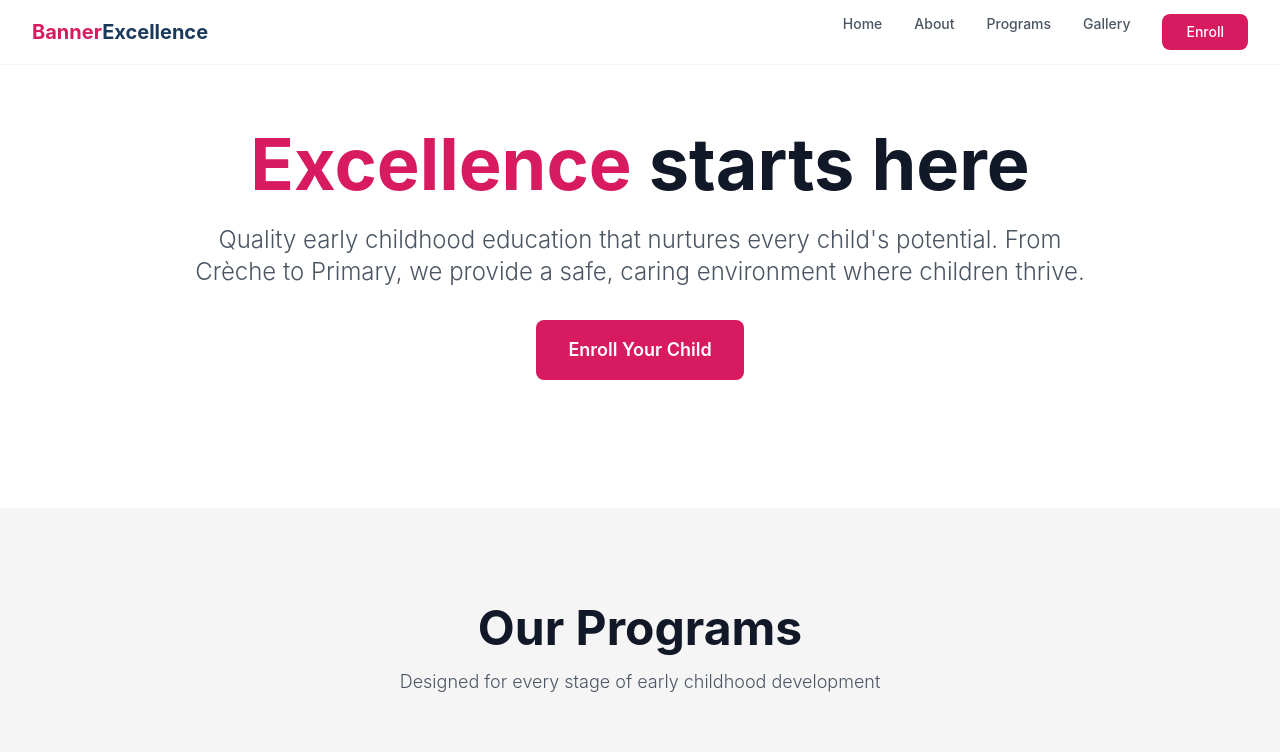
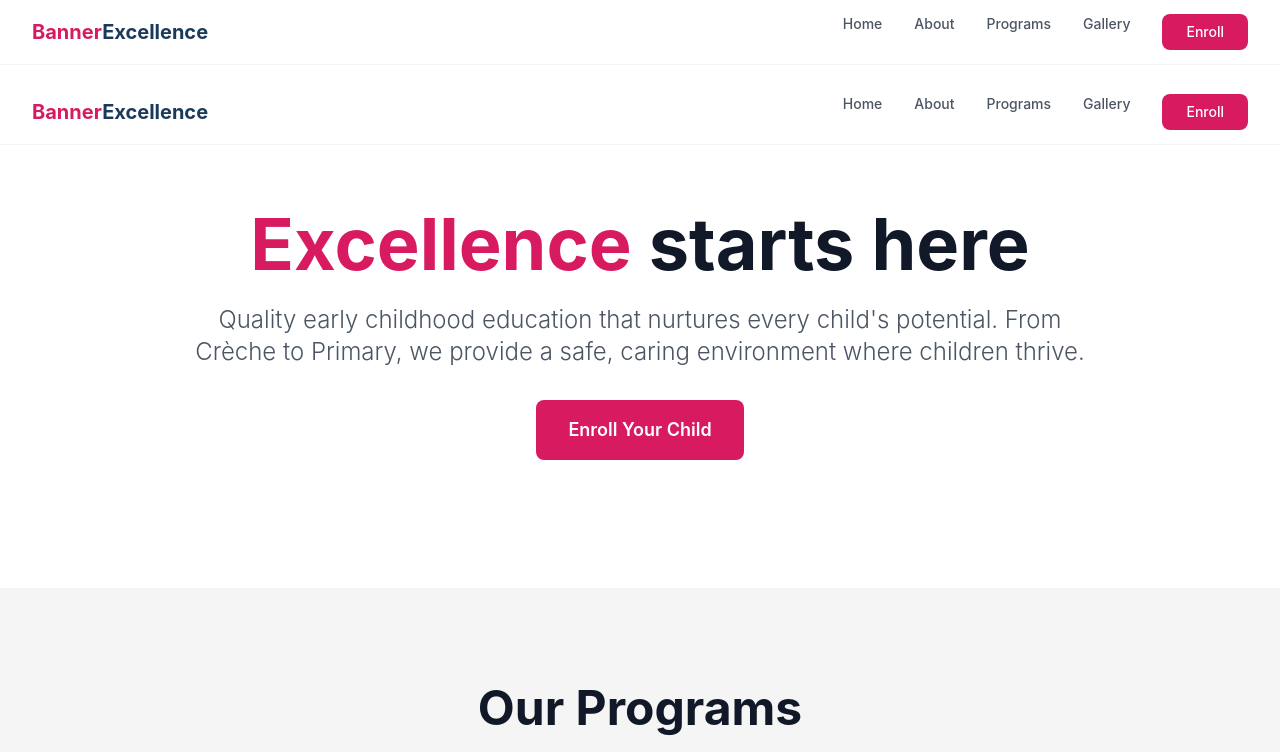
Before and after one commit to Josh-Fynly/school-website, a Next.js app: page / in a window 1280 px wide. Shown: the top 752 px of the page. Built offline with nearby package versions, Linux system fonts and the light colour scheme.

Commit message:
Update layout.tsx

```diff
--- a/app/layout.tsx
+++ b/app/layout.tsx
@@ -1,9 +1,12 @@
 import type { Metadata } from "next";
 import "./globals.css";
+import Navbar from "@/components/Navbar";
+import Footer from "@/components/Footer";
 
 export const metadata: Metadata = {
   title: "Banner of Excellence Schools",
-  description: "Quality Early Childhood Education - Crèche, Nursery, Primary",
+  description:
+    "Crèche, Nursery and Primary education in a safe and nurturing environment.",
 };
 
 export default function RootLayout({
@@ -13,7 +16,11 @@ export default function RootLayout({
 }) {
   return (
     <html lang="en">
-      <body className="bg-white text-gray-900">{children}</body>
+      <body className="bg-white text-gray-900 antialiased">
+        <Navbar />
+        <main className="pt-20">{children}</main>
+        <Footer />
+      </body>
     </html>
   );
 }
```
